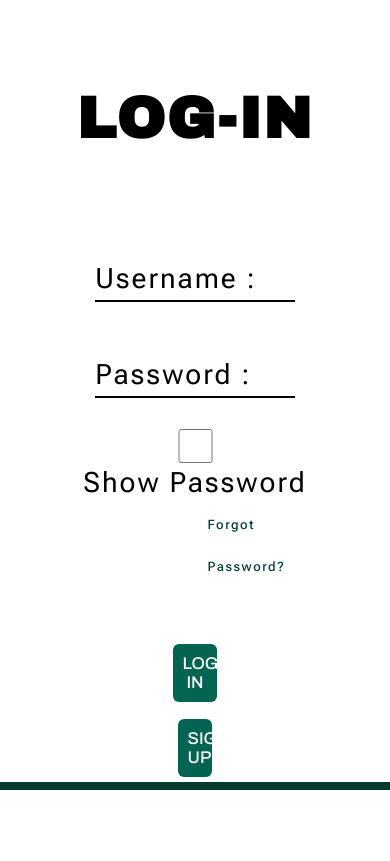
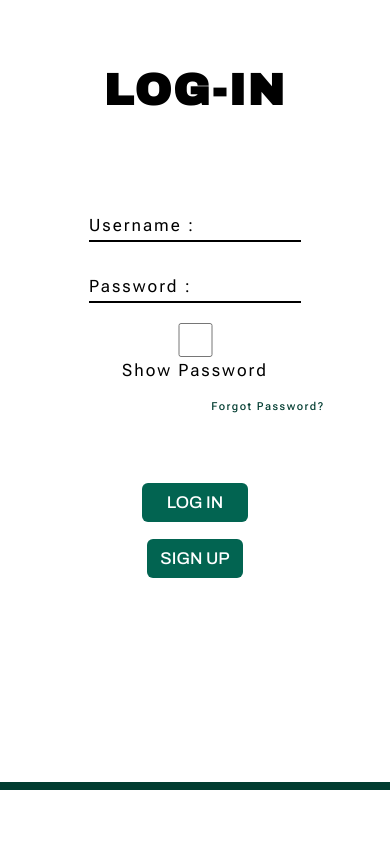
Before and after one commit to cmpt375-2024spring/client-project-beauty-and-bush, a Django app: template BeautyAndBush/webapp/templates/webapp/login.html in a window 390 px wide. Shown: the part 54-915 px from the top of the page. After the commit the page ends 844 px from the top, so only its background shows below. Run offline with Django 3.2, Linux system fonts and the light colour scheme; the template is opened without the code that fills it, so the values that code supplies are empty; some libraries are stand-ins or nearby versions.

Commit message:
responsiveness

```diff
--- a/BeautyAndBush/webapp/static/webapp/account_style.css
+++ b/BeautyAndBush/webapp/static/webapp/account_style.css
@@ -73,3 +73,8 @@ button:hover {
 form {
     width: 100%;
 }
+
+/* Responsiveness */
+/*Just need to change the headings*/
+@media only screen and (max-width: 820px) {
+}
--- a/BeautyAndBush/webapp/static/webapp/login.css
+++ b/BeautyAndBush/webapp/static/webapp/login.css
@@ -107,3 +107,121 @@ button:hover {
     font-weight: 600;
     text-decoration: underline;
 }
+
+
+/* Responsive */
+@media only screen and (max-width: 1240px) {
+    .login-form input {
+        width: 65%;
+    }
+}
+
+@media only screen and (max-width: 1040px) {
+    .login-form input {
+        width: 55%;
+    }
+
+    .login-form button {
+        width: 22%;
+    }
+
+    .signup-link button{
+        width: 18%;
+    }
+}
+
+@media only screen and (max-width: 854px) {
+     .login-form input{
+        font-size: 16px;
+    }
+
+    .login-body {
+        font-size: 24px;
+        width: 85%;
+    }
+}
+
+@media only screen and (max-width: 734px) {
+     .login-form input{
+        font-size: 16px;
+    }
+
+    .login-body {
+        font-size: 24px;
+        width: 85%;
+    }
+    .login-form button {
+        width: 26%;
+    }
+
+    .signup-link button{
+        width: 22%;
+    }
+}
+
+@media only screen and (max-width: 626px) {
+     .login-form input{
+        font-size: 15px;
+        width: 50%;
+    }
+
+    .login-body {
+        font-size: 22px;
+        width: 85%;
+    }
+    .login-form button {
+        width: 36%;
+    }
+
+    .signup-link button{
+        width: 32%;
+    }
+}
+
+@media only screen and (max-width: 530px){
+    .login-form input{
+        width: 90%;
+    }
+
+    h1 {
+        font-size: 50px;
+    }
+}
+
+@media only screen and (max-width: 480px){
+    .login-form input{
+        font-size: 15px;
+        width: 90%;
+    }
+
+    .login-body {
+        font-size: 18px;
+    }
+
+    h1 {
+        font-size: 46px;
+    }
+}
+
+@media only screen and (max-width: 435px){
+
+    .login-body {
+        font-size: 17px;
+    }
+
+    h1 {
+        font-size: 44px;
+    }
+
+    .login-form p a {
+        font-size: 11px;
+    }
+
+    .login-form button {
+        width: 40%;
+    }
+
+    .signup-link button{
+        width: 36%;
+    }
+}
```
Also changed, not shown: BeautyAndBush/webapp/static/webapp/signup_style.css (+21 -0 lines).
